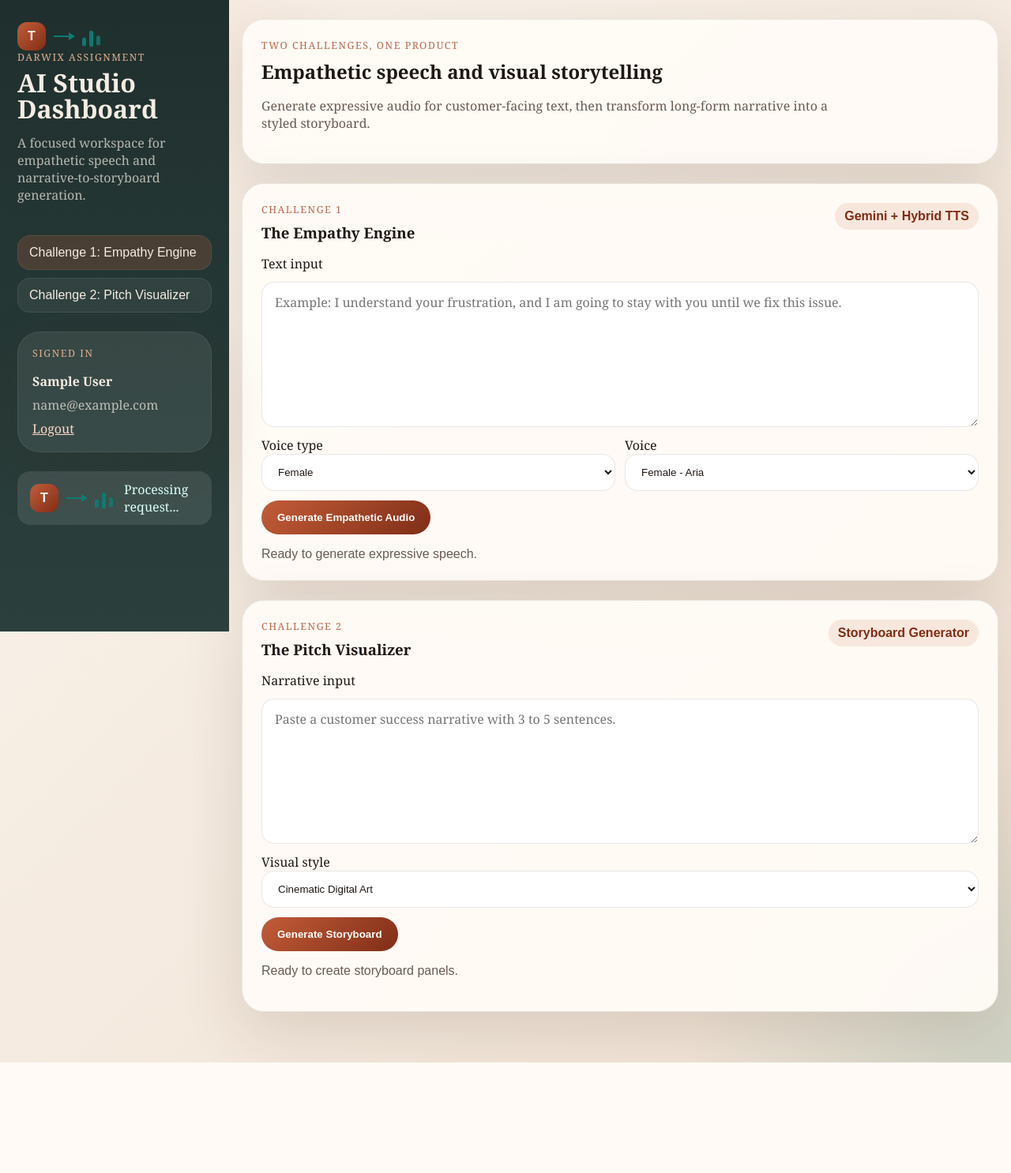
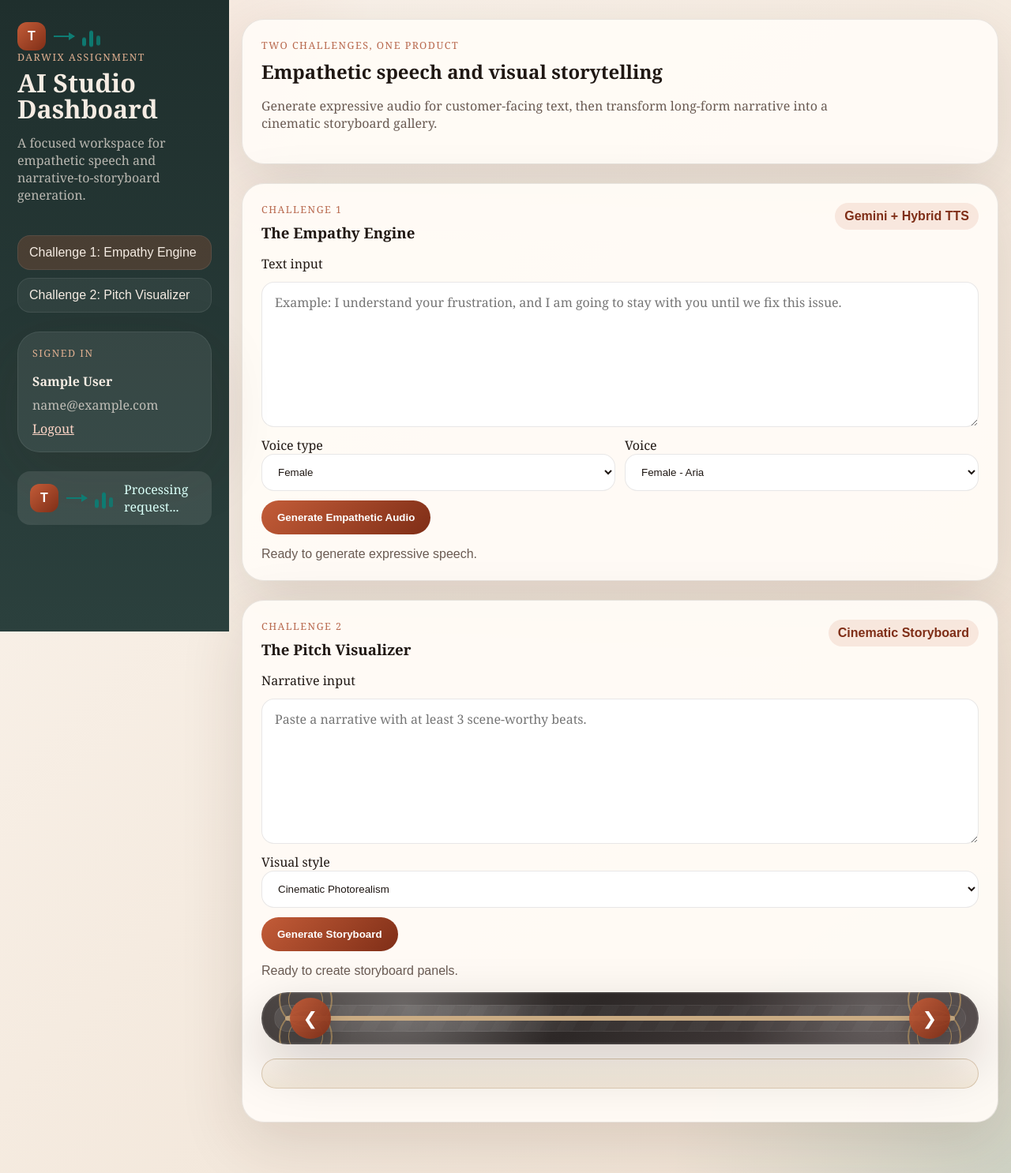
Before and after one commit to SreekanthKumarReddySR/TextToSpeechWithEmotion, a Flask app: page /dashboard in a window 1280 px wide. Shown: the whole page at 79% size. Before the commit the page ends 1346 px from the top, so only its background shows below. Run offline with Flask 3, Linux system fonts and the light colour scheme; the visitor is signed in with stand-in values (Sample User, id 1).

Commit message:
improved storyboard

```diff
--- a/darwix_app/config.py
+++ b/darwix_app/config.py
@@ -14,7 +14,7 @@ class Config:
     SECRET_KEY = os.getenv("SECRET_KEY", "dev-secret-key")
     GEMINI_API_KEY = os.getenv("GEMINI_API_KEY", "")
     GEMINI_MODEL = os.getenv("GEMINI_MODEL", "gemini-2.5-flash")
-    GEMINI_IMAGE_MODEL = os.getenv("GEMINI_IMAGE_MODEL", "gemini-2.0-flash-preview-image-generation")
+    GEMINI_IMAGE_MODEL = os.getenv("GEMINI_IMAGE_MODEL", "imagen-4.0-generate-001")
     MONGO_URI = os.getenv("MONGO_URI", "")
     MONGO_DB_NAME = os.getenv("MONGO_DB_NAME", "darwix_assignment")
     AUDIO_DIR = BASE_DIR / "storage" / "audio"
--- a/darwix_app/static/app.js
+++ b/darwix_app/static/app.js
@@ -3,8 +3,16 @@ const genderSelect = document.getElementById("gender-select");
 const ttsForm = document.getElementById("tts-form");
 const storyForm = document.getElementById("story-form");
 const globalLoader = document.getElementById("global-loader");
+const storyResult = document.getElementById("story-result");
+const storyTrack = document.getElementById("story-track");
+const storyThumbs = document.getElementById("story-thumbs");
+const storyCaption = document.getElementById("story-caption");
+const storyPrev = document.getElementById("story-prev");
+const storyNext = document.getElementById("story-next");
 
 let voices = [];
+let storyboardPanels = [];
+let activeStoryIndex = 0;
 
 function toggleLoader(show) {
     globalLoader.classList.toggle("hidden", !show);
@@ -25,7 +33,53 @@ function renderVoices() {
         .join("");
 }
 
+function updateStoryCarousel(index) {
+    if (!storyboardPanels.length) return;
+    activeStoryIndex = (index + storyboardPanels.length) % storyboardPanels.length;
+    storyTrack.style.transform = `translateX(-${activeStoryIndex * 100}%)`;
+
+    const panel = storyboardPanels[activeStoryIndex];
+    storyCaption.innerHTML = `
+        <div class="caption-top">
+            <span class="story-kicker">Scene ${activeStoryIndex + 1}</span>
+            <span class="story-source">${panel.source}</span>
+        </div>
+        <h4>${panel.caption}</h4>
+        <p>${panel.prompt}</p>
+    `;
+
+    [...storyThumbs.children].forEach((thumb, thumbIndex) => {
+        thumb.classList.toggle("is-active", thumbIndex === activeStoryIndex);
+    });
+}
+
+function renderStoryCarousel(panels) {
+    storyboardPanels = panels;
+    activeStoryIndex = 0;
+
+    storyTrack.innerHTML = panels.map((panel, index) => `
+        <article class="story-slide" data-index="${index}">
+            <img src="${panel.image_url}" alt="Storyboard panel ${index + 1}">
+        </article>
+    `).join("");
+
+    storyThumbs.innerHTML = panels.map((panel, index) => `
+        <button type="button" class="thumb ${index === 0 ? "is-active" : ""}" data-index="${index}">
+            <img src="${panel.image_url}" alt="Thumbnail ${index + 1}">
+            <span>Scene ${index + 1}</span>
+        </button>
+    `).join("");
+
+    storyThumbs.querySelectorAll(".thumb").forEach((thumb) => {
+        thumb.addEventListener("click", () => updateStoryCarousel(Number(thumb.dataset.index)));
+    });
+
+    updateStoryCarousel(0);
+}
+
 genderSelect.addEventListener("change", renderVoices);
+storyPrev.addEventListener("click", () => updateStoryCarousel(activeStoryIndex - 1));
+storyNext.addEventListener("click", () => updateStoryCarousel(activeStoryIndex + 1));
 
 ttsForm.addEventListener("submit", async (event) => {
     event.preventDefault();
@@ -43,9 +97,7 @@ ttsForm.addEventListener("submit", async (event) => {
             body: JSON.stringify(payload),
         });
         const data = await response.json();
-        if (!response.ok) {
-            throw new Error(data.error || "Unable to generate audio.");
-        }
+        if (!response.ok) throw new Error(data.error || "Unable to generate audio.");
 
         document.getElementById("emotion-value").textContent = data.emotion;
         document.getElementById("intensity-value").textContent = data.intensity;
@@ -69,11 +121,10 @@ ttsForm.addEventListener("submit", async (event) => {
 storyForm.addEventListener("submit", async (event) => {
     event.preventDefault();
     const status = document.getElementById("story-status");
-    const result = document.getElementById("story-result");
     const payload = Object.fromEntries(new FormData(storyForm).entries());
     toggleLoader(true);
     status.textContent = "Breaking narrative into scenes and generating storyboard...";
-    result.classList.add("hidden");
+    storyResult.classList.add("hidden");
 
     try {
         const response = await fetch("/api/challenge-2/storyboard", {
@@ -82,26 +133,10 @@ storyForm.addEventListener("submit", async (event) => {
             body: JSON.stringify(payload),
         });
         const data = await response.json();
-        if (!response.ok) {
-            throw new Error(data.error || "Unable to generate storyboard.");
-        }
+        if (!response.ok) throw new Error(data.error || "Unable to generate storyboard.");
 
-        result.innerHTML = data.panels.map((panel, index) => `
-            <article class="story-card">
-                <div class="story-image-wrap">
-                    <img src="${panel.image_url}" alt="Storyboard panel ${index + 1}">
-                </div>
-                <div class="story-meta">
-                    <div>
-                        <h4>Scene ${index + 1}</h4>
-                        <span class="story-source">${panel.source}</span>
-                    </div>
-                    <p><strong>Caption:</strong> ${panel.caption}</p>
-                    <p><strong>Prompt:</strong> ${panel.prompt}</p>
-                </div>
-            </article>
-        `).join("");
-        result.classList.remove("hidden");
+        renderStoryCarousel(data.panels);
+        storyResult.classList.remove("hidden");
         status.textContent = "Storyboard generated successfully.";
     } catch (error) {
         status.textContent = error.message;
--- a/darwix_app/static/styles.css
+++ b/darwix_app/static/styles.css
@@ -1,6 +1,5 @@
 :root {
     --bg: #efe5d8;
-    --bg-deep: #1d2a2b;
     --panel: rgba(255, 251, 246, 0.95);
     --panel-strong: #fff8f1;
     --ink: #1f1713;
@@ -12,10 +11,10 @@
     --sidebar-soft: #2b403d;
     --line: rgba(31, 23, 19, 0.1);
     --shadow: 0 24px 80px rgba(63, 36, 20, 0.14);
+    --gold: #b8863d;
 }
 
 * { box-sizing: border-box; }
-
 body {
     margin: 0;
     min-height: 100vh;
@@ -26,7 +25,6 @@ body {
         radial-gradient(circle at bottom right, rgba(14, 124, 115, 0.14), transparent 22%),
         linear-gradient(135deg, #fbf5ee, #efe1d2);
 }
-
 .auth-shell {
     width: min(1180px, calc(100% - 32px));
     margin: 0 auto;
@@ -37,72 +35,35 @@ body {
     align-items: center;
     padding: 32px 0;
 }
-
-.brand-panel, .auth-card, .hero-card, .panel, .sidebar-card {
-    border: 1px solid var(--line);
-    border-radius: 28px;
-    box-shadow: var(--shadow);
-}
-
+.brand-panel, .auth-card, .hero-card, .panel, .sidebar-card { border: 1px solid var(--line); border-radius: 28px; box-shadow: var(--shadow); }
 .brand-panel {
     padding: 42px;
     background: linear-gradient(160deg, rgba(21, 41, 39, 0.92), rgba(38, 57, 56, 0.88));
     color: #f8efe8;
 }
-
 .feature-list { display: grid; gap: 12px; margin-top: 28px; }
-.feature-list div {
-    padding: 14px 16px;
-    border-radius: 18px;
-    background: rgba(255, 255, 255, 0.08);
-    border: 1px solid rgba(255, 255, 255, 0.08);
-}
-
+.feature-list div { padding: 14px 16px; border-radius: 18px; background: rgba(255,255,255,0.08); border: 1px solid rgba(255,255,255,0.08); }
 .auth-card, .panel, .hero-card { background: var(--panel); }
 .auth-card { padding: 28px; }
 .tabs { display: flex; gap: 10px; margin-bottom: 20px; }
-.tab, .primary-btn, .chip, .user-box, input, select, textarea, .status-line, .nav-link, .story-source {
-    font-family: Arial, sans-serif;
-}
-.tab {
-    border: 1px solid var(--line);
-    background: white;
-    padding: 12px 18px;
-    border-radius: 999px;
-    cursor: pointer;
-}
-.tab.is-active, .primary-btn {
-    background: linear-gradient(135deg, var(--accent), var(--accent-deep));
-    color: white;
-    border-color: transparent;
-}
+.tab, .primary-btn, .chip, .user-box, input, select, textarea, .status-line, .nav-link, .story-source, .thumb span { font-family: Arial, sans-serif; }
+.tab { border: 1px solid var(--line); background: white; padding: 12px 18px; border-radius: 999px; cursor: pointer; }
+.tab.is-active, .primary-btn { background: linear-gradient(135deg, var(--accent), var(--accent-deep)); color: white; border-color: transparent; }
 .auth-form, .stack { display: grid; gap: 12px; }
 input, select, textarea {
     width: 100%;
     padding: 14px 16px;
     border-radius: 16px;
     border: 1px solid var(--line);
-    background: rgba(255, 255, 255, 0.92);
+    background: rgba(255,255,255,0.92);
     color: var(--ink);
 }
 textarea { resize: vertical; font: inherit; }
-.primary-btn {
-    justify-self: start;
-    border: 0;
-    border-radius: 999px;
-    padding: 14px 20px;
-    font-weight: 700;
-    cursor: pointer;
-}
+.primary-btn { justify-self: start; border: 0; border-radius: 999px; padding: 14px 20px; font-weight: 700; cursor: pointer; }
 .status-line { color: var(--muted); margin: 16px 0 0; }
 .hidden { display: none; }
 
-.app-shell {
-    min-height: 100vh;
-    display: grid;
-    grid-template-columns: 290px minmax(0, 1fr);
-}
-
+.app-shell { min-height: 100vh; display: grid; grid-template-columns: 290px minmax(0, 1fr); }
 .sidebar {
     background: linear-gradient(180deg, var(--sidebar), var(--sidebar-soft));
     color: #f5ece3;
@@ -114,9 +75,8 @@ textarea { resize: vertical; font: inherit; }
     top: 0;
     height: 100vh;
 }
-
 .sidebar-title { font-size: 2rem; line-height: 1.02; margin-top: 8px; }
-.sidebar-copy { color: rgba(245, 236, 227, 0.72); }
+.sidebar-copy { color: rgba(245,236,227,0.72); }
 .sidebar-nav { display: grid; gap: 10px; }
 .nav-link {
     text-decoration: none;
@@ -134,90 +94,20 @@ textarea { resize: vertical; font: inherit; }
     display: grid;
     gap: 8px;
 }
-.sidebar-card span { color: rgba(245, 236, 227, 0.72); word-break: break-word; }
+.sidebar-card span { color: rgba(245,236,227,0.72); word-break: break-word; }
 .sidebar-card a { color: #ffd6c7; }
-
-.workspace {
-    width: min(1220px, calc(100% - 32px));
-    margin: 0 auto;
-    padding: 24px 0 40px;
-}
-
-.hero-card {
-    margin: 0 0 24px;
-    padding: 24px;
-}
-
+.workspace { width: min(1220px, calc(100% - 32px)); margin: 0 auto; padding: 24px 0 40px; }
+.hero-card { margin: 0 0 24px; padding: 24px; }
 .panel { padding: 24px; margin-bottom: 24px; }
-.panel-head {
-    display: flex;
-    justify-content: space-between;
-    gap: 12px;
-    align-items: start;
-    margin-bottom: 16px;
-}
-.chip {
-    padding: 8px 12px;
-    border-radius: 999px;
-    background: rgba(195, 92, 56, 0.12);
-    color: var(--accent-deep);
-    font-weight: 700;
-}
-.eyebrow {
-    margin: 0 0 8px;
-    letter-spacing: 0.12em;
-    text-transform: uppercase;
-    color: #b8694e;
-    font-size: 0.78rem;
-}
+.panel-head { display: flex; justify-content: space-between; gap: 12px; align-items: start; margin-bottom: 16px; }
+.chip { padding: 8px 12px; border-radius: 999px; background: rgba(195, 92, 56, 0.12); color: var(--accent-deep); font-weight: 700; }
+.eyebrow { margin: 0 0 8px; letter-spacing: 0.12em; text-transform: uppercase; color: #b8694e; font-size: 0.78rem; }
 .sidebar .eyebrow { color: #dfaf90; }
 h1, h2, h3, h4 { margin: 0; }
 .lede { color: var(--muted); max-width: 760px; }
-.inline-grid, .stats {
-    display: grid;
-    gap: 12px;
-    grid-template-columns: repeat(2, minmax(0, 1fr));
-}
-.stats article, .story-card {
-    padding: 14px;
-    border: 1px solid var(--line);
-    border-radius: 18px;
-    background: rgba(255, 255, 255, 0.75);
-}
+.inline-grid, .stats { display: grid; gap: 12px; grid-template-columns: repeat(2, minmax(0, 1fr)); }
+.stats article { padding: 14px; border: 1px solid var(--line); border-radius: 18px; background: rgba(255,255,255,0.75); }
 .notes { display: grid; gap: 10px; margin-top: 16px; color: var(--muted); }
-.story-grid {
-    margin-top: 18px;
-    display: grid;
-    gap: 18px;
-    grid-template-columns: repeat(auto-fit, minmax(320px, 1fr));
-}
-.story-card { overflow: hidden; padding: 0; background: var(--panel-strong); }
-.story-image-wrap {
-    overflow: hidden;
-    aspect-ratio: 4 / 3;
-    background: #ead7c2;
-    border-bottom: 1px solid var(--line);
-}
-.story-image-wrap img {
-    width: 100%;
-    height: 100%;
-    object-fit: cover;
-    display: block;
-}
-.story-meta { padding: 16px; display: grid; gap: 10px; }
-.story-meta > div {
-    display: flex;
-    justify-content: space-between;
-    align-items: center;
-    gap: 12px;
-}
-.story-source {
-    padding: 6px 10px;
-    border-radius: 999px;
-    background: rgba(14, 124, 115, 0.1);
-    color: var(--teal);
-    font-size: 0.85rem;
-}
 .processing {
     display: flex;
     align-items: center;
@@ -239,12 +129,7 @@ h1, h2, h3, h4 { margin: 0; }
     font-weight: 700;
     font-family: Arial, sans-serif;
 }
-.logo-arrow {
-    width: 26px;
-    height: 2px;
-    background: var(--teal);
-    position: relative;
-}
+.logo-arrow { width: 26px; height: 2px; background: var(--teal); position: relative; }
 .logo-arrow::after {
     content: "";
     position: absolute;
@@ -267,6 +152,147 @@ h1, h2, h3, h4 { margin: 0; }
 .logo-bars i:nth-child(3) { height: 13px; animation-delay: 0.3s; }
 audio { margin-top: 16px; width: 100%; }
 
+.storyboard-board { margin-top: 18px; display: grid; gap: 18px; }
+.story-stage {
+    position: relative;
+    padding: 30px;
+    border-radius: 34px;
+    overflow: hidden;
+    background:
+        radial-gradient(circle at 20% 25%, rgba(255,255,255,0.24), transparent 26%),
+        radial-gradient(circle at 85% 30%, rgba(255,255,255,0.16), transparent 22%),
+        linear-gradient(135deg, #47413f, #2d2827 45%, #514848 100%);
+    box-shadow: inset 0 0 0 2px rgba(255,255,255,0.08), 0 26px 70px rgba(23, 16, 12, 0.2);
+}
+.story-stage::before {
+    content: "";
+    position: absolute;
+    inset: 16px;
+    border-radius: 26px;
+    background:
+        linear-gradient(135deg, rgba(255,255,255,0.08), rgba(255,255,255,0.02)),
+        radial-gradient(circle at 30% 30%, rgba(255,255,255,0.08), transparent 20%),
+        repeating-linear-gradient(120deg, rgba(255,255,255,0.015) 0 18px, rgba(0,0,0,0.01) 18px 36px);
+    border: 1px solid rgba(255,255,255,0.06);
+}
+.marble-stage { isolation: isolate; }
+.story-ornament {
+    position: absolute;
+    width: 68px;
+    height: 68px;
+    border: 2px solid rgba(216, 173, 106, 0.55);
+    border-radius: 50%;
+    z-index: 2;
+}
+.story-ornament::before,
+.story-ornament::after {
+    content: "";
+    position: absolute;
+    inset: 10px;
+    border: 1px solid rgba(216, 173, 106, 0.4);
+    border-radius: 50%;
+}
+.ornament-top-left { top: 22px; left: 22px; }
+.ornament-top-right { top: 22px; right: 22px; }
+.ornament-bottom-left { bottom: 22px; left: 22px; }
+.ornament-bottom-right { bottom: 22px; right: 22px; }
+.story-viewport {
+    position: relative;
+    z-index: 3;
+    overflow: hidden;
+    border-radius: 28px;
+    background: rgba(244, 236, 226, 0.96);
+    border: 3px solid rgba(183, 140, 85, 0.65);
+    box-shadow: inset 0 0 0 1px rgba(255,255,255,0.65);
+}
+.story-track {
+    display: flex;
+    transition: transform 0.65s cubic-bezier(0.22, 1, 0.36, 1);
+    will-change: transform;
+}
+.story-slide {
+    min-width: 100%;
+    aspect-ratio: 16 / 9;
+    background: #e9dcc9;
+}
+.story-slide img {
+    width: 100%;
+    height: 100%;
+    object-fit: cover;
+    display: block;
+}
+.story-nav {
+    position: absolute;
+    top: 50%;
+    transform: translateY(-50%);
+    z-index: 4;
+    width: 52px;
+    height: 52px;
+    border: 0;
+    border-radius: 50%;
+    cursor: pointer;
+    color: white;
+    font-size: 1.4rem;
+    background: linear-gradient(135deg, rgba(195,92,56,0.95), rgba(127,46,23,0.95));
+    box-shadow: 0 10px 30px rgba(0,0,0,0.2);
+}
+.story-nav.prev { left: 36px; }
+.story-nav.next { right: 36px; }
+.story-caption-panel {
+    padding: 18px 20px;
+    border-radius: 24px;
+    background: linear-gradient(180deg, #fff8ef, #f4eadb);
+    border: 1px solid rgba(170, 129, 80, 0.35);
+}
+.caption-top {
+    display: flex;
+    justify-content: space-between;
+    gap: 12px;
+    align-items: center;
+    margin-bottom: 10px;
+}
+.story-kicker {
+    font-family: Arial, sans-serif;
+    font-size: 0.84rem;
+    text-transform: uppercase;
+    letter-spacing: 0.12em;
+    color: var(--accent-deep);
+}
+.story-thumbs {
+    display: grid;
+    grid-template-columns: repeat(auto-fit, minmax(120px, 1fr));
+    gap: 12px;
+}
+.thumb {
+    border: 1px solid rgba(160, 119, 76, 0.25);
+    border-radius: 18px;
+    background: #fff9f1;
+    padding: 8px;
+    display: grid;
+    gap: 8px;
+    cursor: pointer;
+    transition: transform 0.28s ease, box-shadow 0.28s ease, border-color 0.28s ease;
+}
+.thumb img {
+    width: 100%;
+    aspect-ratio: 4 / 3;
+    object-fit: cover;
+    border-radius: 12px;
+    display: block;
+}
+.thumb:hover, .thumb.is-active {
+    transform: translateY(-4px);
+    box-shadow: 0 14px 28px rgba(63, 36, 20, 0.12);
+    border-color: rgba(195, 92, 56, 0.55);
+}
+.story-source {
+    padding: 6px 10px;
+    border-radius: 999px;
+    background: rgba(14,124,115,0.1);
+    color: var(--teal);
+    font-size: 0.85rem;
+}
+
 @keyframes bounce {
     0%, 100% { transform: scaleY(0.65); opacity: 0.5; }
     50% { transform: scaleY(1.15); opacity: 1; }
@@ -274,13 +300,13 @@ audio { margin-top: 16px; width: 100%; }
 
 @media (max-width: 1100px) {
     .app-shell { grid-template-columns: 1fr; }
-    .sidebar {
-        position: static;
-        height: auto;
-    }
+    .sidebar { position: static; height: auto; }
     .workspace { width: min(100% - 20px, 1220px); }
 }
 
 @media (max-width: 980px) {
     .auth-shell { grid-template-columns: 1fr; }
+    .story-nav { width: 44px; height: 44px; }
+    .story-nav.prev { left: 22px; }
+    .story-nav.next { right: 22px; }
 }
--- a/darwix_app/templates/dashboard.html
+++ b/darwix_app/templates/dashboard.html
@@ -48,7 +48,7 @@
                     <p class="eyebrow">Two Challenges, One Product</p>
                     <h2>Empathetic speech and visual storytelling</h2>
                     <p class="lede">
-                        Generate expressive audio for customer-facing text, then transform long-form narrative into a styled storyboard.
+                        Generate expressive audio for customer-facing text, then transform long-form narrative into a cinematic storyboard gallery.
                     </p>
                 </div>
             </section>
@@ -109,20 +109,20 @@
                         <p class="eyebrow">Challenge 2</p>
                         <h3>The Pitch Visualizer</h3>
                     </div>
-                    <span class="chip">Storyboard Generator</span>
+                    <span class="chip">Cinematic Storyboard</span>
                 </div>
 
                 <form id="story-form" class="stack">
                     <label>Narrative input</label>
-                    <textarea name="narrative" rows="7" placeholder="Paste a customer success narrative with 3 to 5 sentences."></textarea>
+                    <textarea name="narrative" rows="7" placeholder="Paste a narrative with at least 3 scene-worthy beats."></textarea>
 
                     <div>
                         <label>Visual style</label>
                         <select name="style">
-                            <option value="cinematic digital art">Cinematic Digital Art</option>
-                            <option value="photorealistic corporate storyboard">Photorealistic Corporate</option>
-                            <option value="clean product illustration">Clean Product Illustration</option>
-                            <option value="graphic novel storyboard">Graphic Novel</option>
+                            <option value="cinematic photorealism with warm nostalgic lighting">Cinematic Photorealism</option>
+                            <option value="moody period drama still photography">Moody Period Drama</option>
+                            <option value="clean premium editorial photography">Premium Editorial</option>
+                            <option value="graphic novel storyboard with rich detail">Graphic Novel Storyboard</option>
                         </select>
                     </div>
 
@@ -130,7 +130,24 @@
                 </form>
 
                 <p id="story-status" class="status-line">Ready to create storyboard panels.</p>
-                <section id="story-result" class="story-grid hidden"></section>
+
+                <section id="story-result" class="storyboard-board hidden">
+                    <div class="story-stage marble-stage">
+                        <div class="story-ornament ornament-top-left"></div>
+                        <div class="story-ornament ornament-top-right"></div>
+                        <div class="story-ornament ornament-bottom-left"></div>
+                        <div class="story-ornament ornament-bottom-right"></div>
+
+                        <button id="story-prev" class="story-nav prev" type="button" aria-label="Previous slide">&#10094;</button>
+                        <div class="story-viewport">
+                            <div id="story-track" class="story-track"></div>
+                        </div>
+                        <button id="story-next" class="story-nav next" type="button" aria-label="Next slide">&#10095;</button>
+                    </div>
+
+                    <div id="story-caption" class="story-caption-panel"></div>
+                    <div id="story-thumbs" class="story-thumbs"></div>
+                </section>
             </article>
         </main>
     </div>
```
Also changed, not shown: darwix_app/services/storyboard_service.py (+82 -67 lines), README.md, 1 other file.
